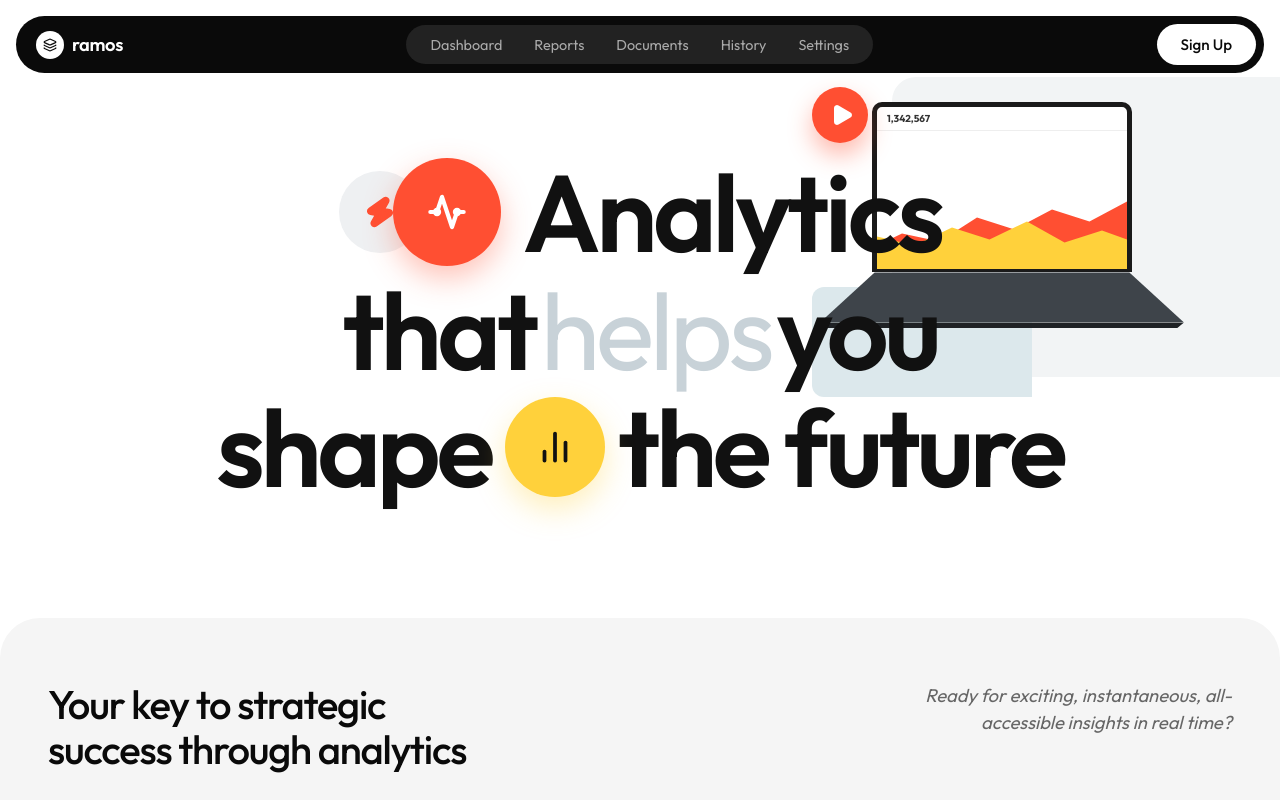
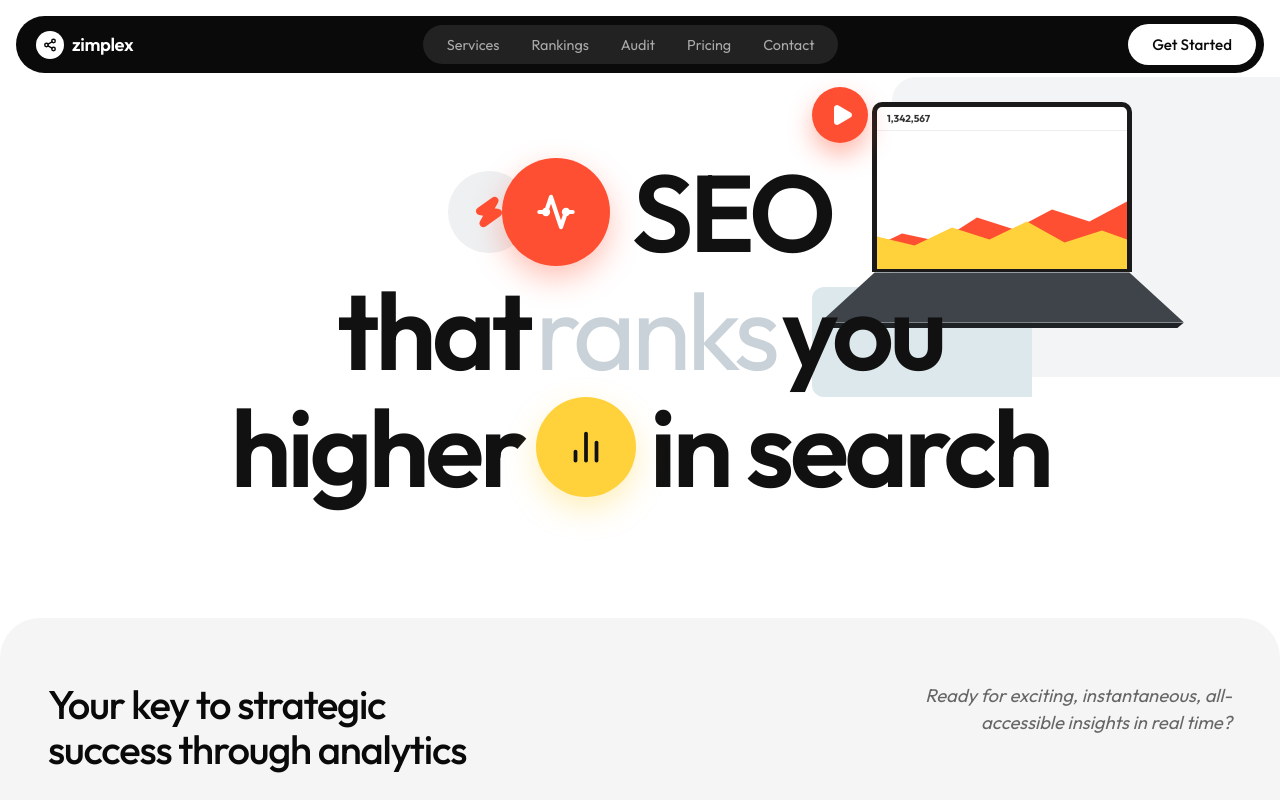
Before and after one commit to saavithrii/zimplex-seo, a Next.js app: page / in a window 1280 px wide. Shown: the top 800 px of the page. Built offline with nearby package versions, Linux system fonts and the light colour scheme.

Commit message:
feat: rebrand header & hero to Zimplex SEO — Services nav, SEO hero copy

```diff
--- a/src/app/layout.tsx
+++ b/src/app/layout.tsx
@@ -8,8 +8,8 @@ const outfit = Outfit({
 });
 
 export const metadata: Metadata = {
-  title: "Ramos Analytics",
-  description: "Analytics that helps you shape the future",
+  title: "Zimplex SEO — Rank Higher. Grow Faster.",
+  description: "SEO that helps you dominate search and shape the future of your brand.",
 };
 
 export default function RootLayout({
--- a/src/app/page.tsx
+++ b/src/app/page.tsx
@@ -191,19 +191,27 @@ export default function Home() {
       <div style={{ width: "100%", padding: "0 1rem", maxWidth: "80rem", margin: "0 auto" }}>
         <header className="header-nav">
           <div className="header-logo">
-            <div className="logo-icon"><Layers size={14} /></div>
-            ramos
+            <div className="logo-icon">
+              <svg width="14" height="14" viewBox="0 0 24 24" fill="none" stroke="currentColor" strokeWidth="2.5" strokeLinecap="round" strokeLinejoin="round">
+                <circle cx="18" cy="5" r="3"/>
+                <circle cx="6" cy="12" r="3"/>
+                <circle cx="18" cy="19" r="3"/>
+                <line x1="8.59" y1="13.51" x2="15.42" y2="17.49"/>
+                <line x1="15.41" y1="6.51" x2="8.59" y2="10.49"/>
+              </svg>
+            </div>
+            zimplex
           </div>
 
           <nav className="nav-links">
-            <Link href="#">Dashboard</Link>
-            <Link href="#">Reports</Link>
-            <Link href="#">Documents</Link>
-            <Link href="#">History</Link>
-            <Link href="#">Settings</Link>
+            <Link href="#">Services</Link>
+            <Link href="#">Rankings</Link>
+            <Link href="#">Audit</Link>
+            <Link href="#">Pricing</Link>
+            <Link href="#">Contact</Link>
           </nav>
 
-          <Link href="#" className="btn-signup">Sign Up</Link>
+          <Link href="#" className="btn-signup">Get Started</Link>
         </header>
       </div>
 
@@ -211,7 +219,7 @@ export default function Home() {
       <section className="hero-section" style={{ maxWidth: "80rem" }}>
         <div className="hero-content" ref={heroLinesRef}>
 
-          {/* Line 1: [gray+orange icons] Analytics */}
+          {/* Line 1: [gray+orange icons] SEO */}
           <div className="hero-line">
             <div className="icon-pair">
               <div ref={iconGrayRef} className="icon-gray">
@@ -225,23 +233,23 @@ export default function Home() {
                 </svg>
               </div>
             </div>
-            <h1 className="hero-title">Analytics</h1>
+            <h1 className="hero-title">SEO</h1>
           </div>
 
-          {/* Line 2: that helps you */}
+          {/* Line 2: that ranks you */}
           <div className="hero-line">
             <h1 className="hero-title">that</h1>
-            <h1 className="hero-title hero-helps">helps</h1>
+            <h1 className="hero-title hero-helps">ranks</h1>
             <h1 className="hero-title">you</h1>
           </div>
 
-          {/* Line 3: shape [yellow icon] the future */}
+          {/* Line 3: higher [yellow icon] in search */}
           <div className="hero-line">
-            <h1 className="hero-title">shape</h1>
+            <h1 className="hero-title">higher</h1>
             <div ref={iconYellowRef} className="icon-yellow">
               <BarChart2 size={36} strokeWidth={2.5} />
             </div>
-            <h1 className="hero-title">the future</h1>
+            <h1 className="hero-title">in search</h1>
           </div>
         </div>
 
```
